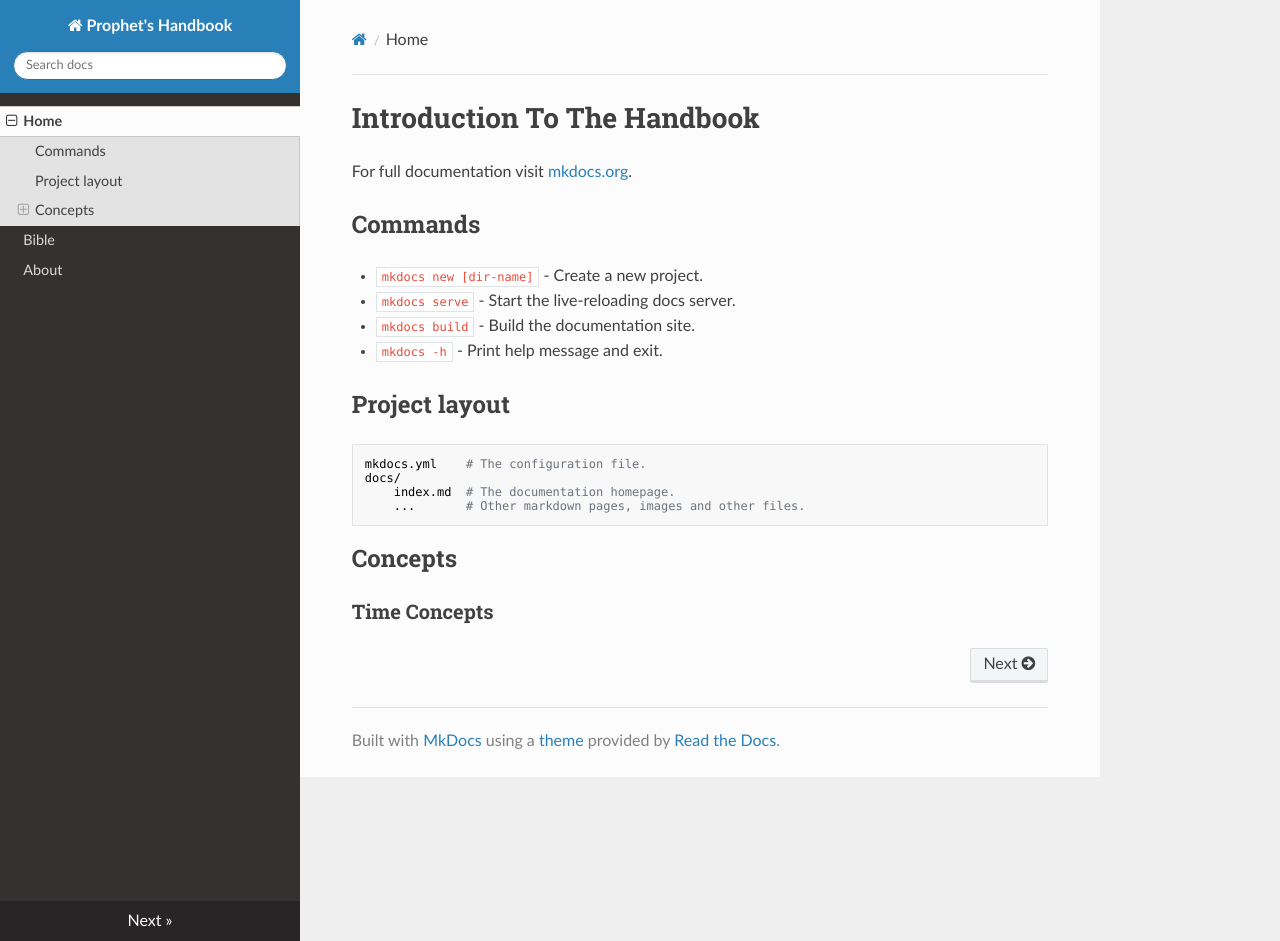
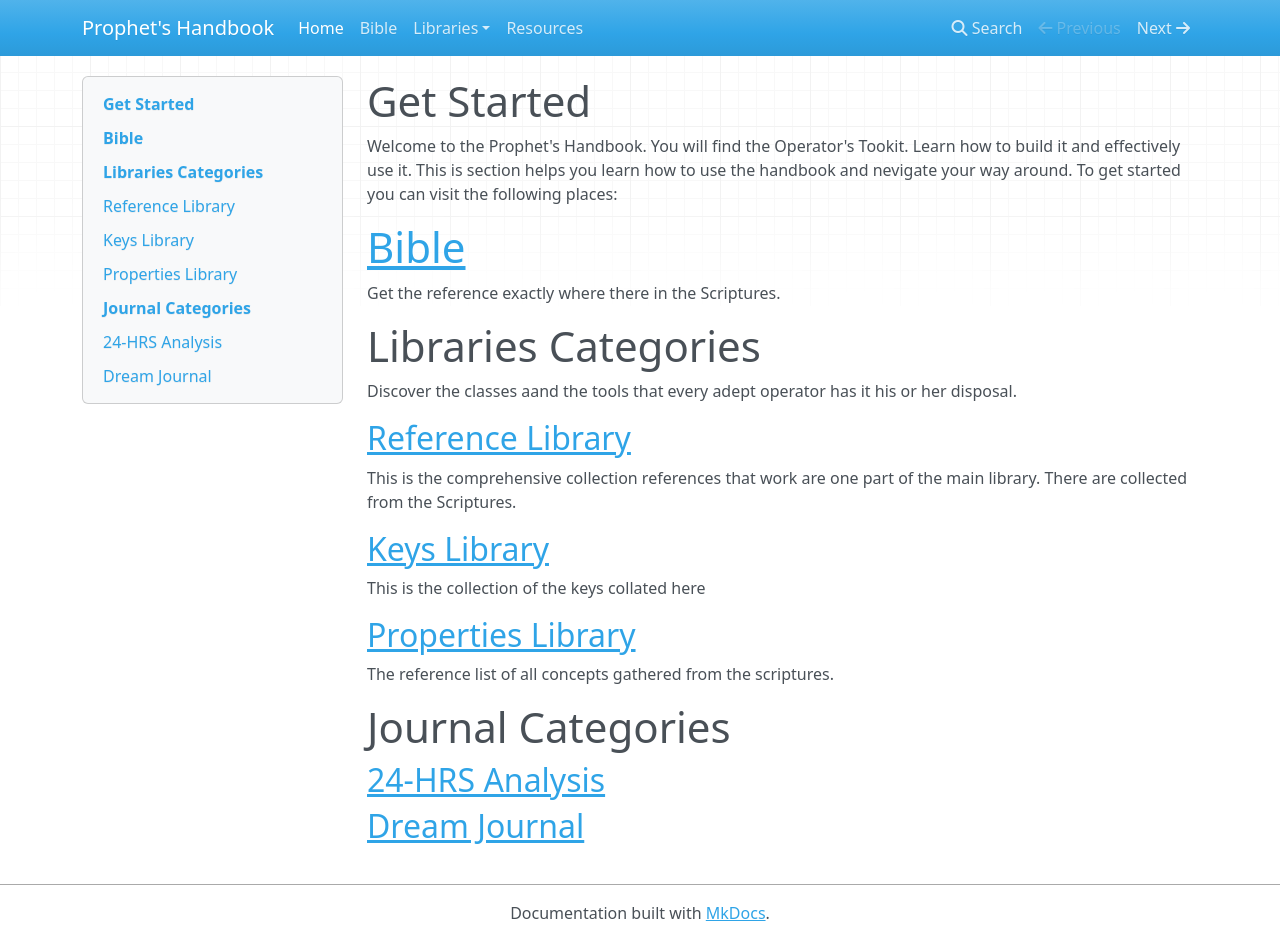
Before and after one commit to Ichebo/The-Prophet-s-Hanbook, an MkDocs documentation site: the page built from docs/index.md, in a window 1280 px wide and 941 px high. Built offline with MkDocs 1.6.1, drawn with Linux system fonts in a browser that asks for light colours; nearby versions of some CDN libraries.

Commit message:
main pages populated

```diff
--- /dev/null
+++ b/docs/bible/1.Genesis/genesis-home.md
@@ -0,0 +1,5 @@
+# Genesis Home
+
+## Concepts in Genesis
+
+## Read The Book Of Genesis
--- /dev/null
+++ b/docs/dreams-journal.md
@@ -0,0 +1 @@
+# Dreams Journal
--- a/docs/index.md
+++ b/docs/index.md
@@ -1,19 +1,28 @@
-# Introduction To The Handbook
+# Get Started
 
-For full documentation visit [mkdocs.org](https://www.mkdocs.org).
+Welcome to the Prophet's Handbook. You will find the Operator's Tookit. Learn how to build it and effectively use it. This is section helps you learn how to use the handbook and nevigate your way around. To get started you can visit the following places:
 
-## Commands
+# [Bible](bible.md)
 
-* `mkdocs new [dir-name]` - Create a new project.
-* `mkdocs serve` - Start the live-reloading docs server.
-* `mkdocs build` - Build the documentation site.
-* `mkdocs -h` - Print help message and exit.
+Get the reference exactly where there in the Scriptures.
 
-## Project layout
+# Libraries Categories
 
-    mkdocs.yml    # The configuration file.
-    docs/
-        index.md  # The documentation homepage.
-        ...       # Other markdown pages, images and other files.
-## Concepts
-### Time Concepts
+Discover the classes aand the tools that every adept operator has it his or her disposal.
+
+## [Reference Library](reference-library.md)
+
+This is the comprehensive collection references that work are one part of the main library. There are collected from the Scriptures.
+## [Keys Library](keys-library.md)
+
+This is the collection of the keys collated here
+
+## [Properties Library](properties-library.md)
+
+The reference list of all concepts gathered from the scriptures.
+
+# Journal Categories
+
+## [24-HRS Analysis](24-hrs-analysis.md)
+
+## [Dream Journal](dreams-journal.md)
--- a/mkdocs.yml
+++ b/mkdocs.yml
@@ -2,6 +2,11 @@ site_name: Prophet's Handbook
 nav:
     - Home: index.md
     - Bible: bible.md
-    - About: about.md
+    - 'Libraries':
+        - 'Reference Library': 'reference-library.md'
+        - 'Keys Library': 'keys-library.md'
+        - 'Properties Library': 'properties-library.md'
+    - 'Resources': resources.md
+
 theme:
-    name: readthedocs
+    # name: readthedocs
```
Also changed, not shown: docs/24-hrs-analysis.md (added, +1 -0 lines), docs/about.md (deleted, +0 -63 lines), docs/bible.md (+3 -3 lines), docs/bible/1.Genesis/genesis-table.md (added, +101 -0 lines), docs/bible/2.Exodus/exodus-home.md (added, +57 -0 lines), docs/keys-library.md (added, +1 -0 lines), docs/properties-library.md (added, +7 -0 lines), docs/reference-library.md (added, +7 -0 lines), docs/resources.md (added, +5 -0 lines).
